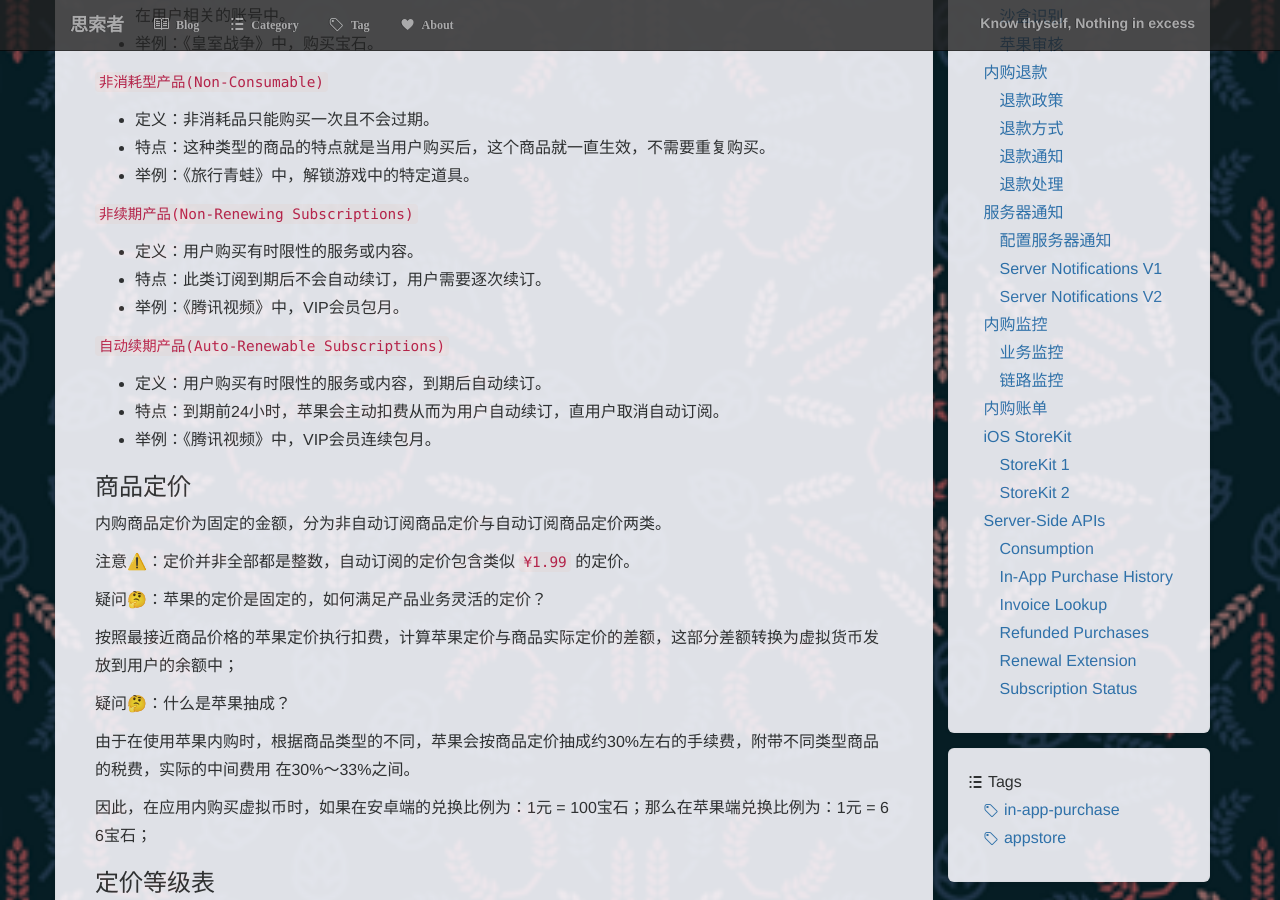
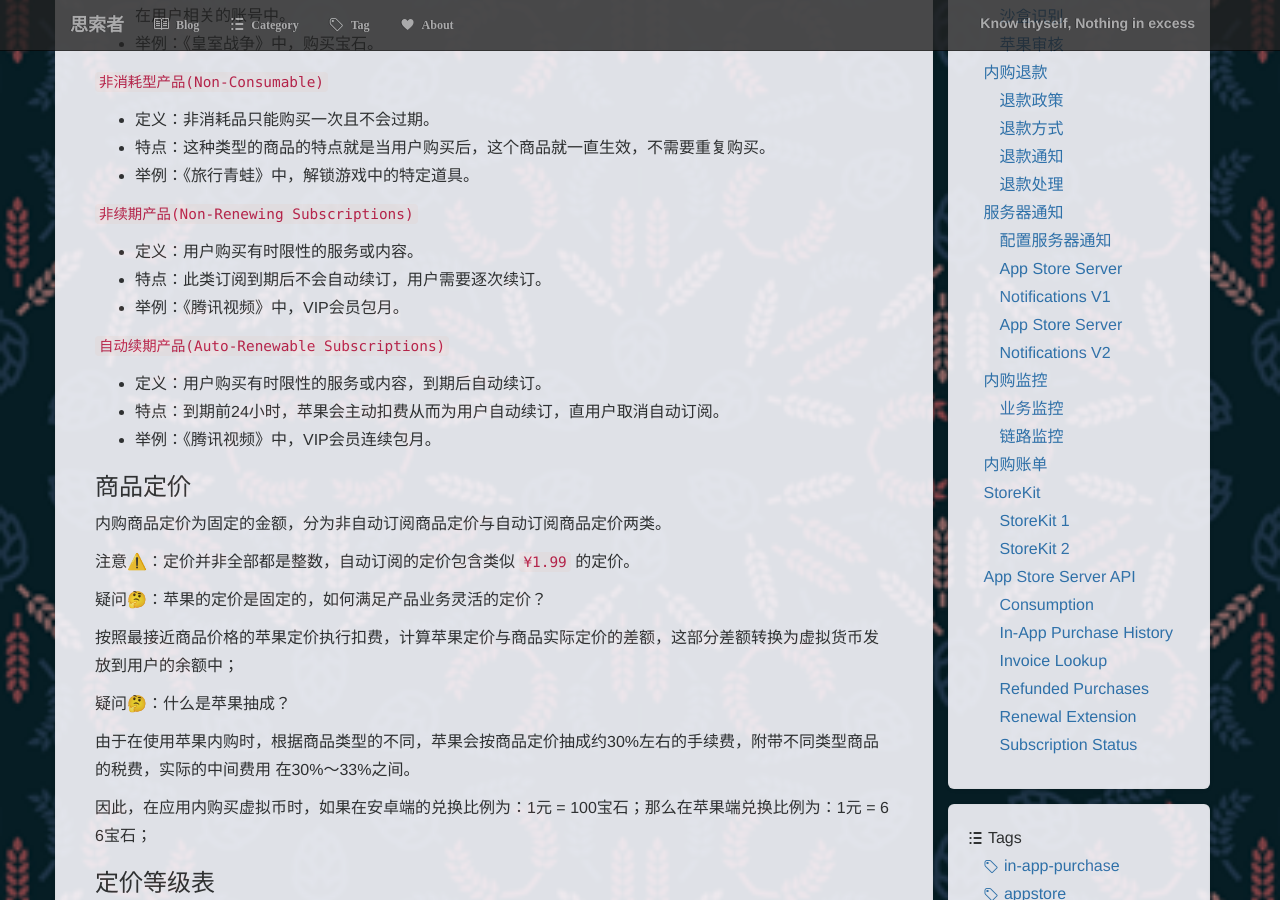
Before and after one commit to liushoukai/liushoukai.github.io, a Jekyll site: the page built from _posts/2020-04-04-appstore-in-app-purchase.md, in a window 1280 px wide and 900 px high, scrolled down 591 px. Built offline with Jekyll 4.4.1, drawn with Linux system fonts in a browser that asks for light colours; comment, search, counter and statistics services are not loaded; some of the changed text lies outside the part shown.

Commit message:
Update posts

````diff
--- a/_posts/2020-04-04-appstore-in-app-purchase.md
+++ b/_posts/2020-04-04-appstore-in-app-purchase.md
@@ -474,7 +474,7 @@
 2. 确定应用服务器提供的URL可用于订阅状态更新。
 3. 在AppStore Connect中为您的应用配置订阅状态URL。请参阅：[https://help.apple.com/app-store-connect/#/dev0067a330b][8]{:target="_blank"}
 
-### Server Notifications V1
+### App Store Server Notifications V1
 
 服务器通知类型
 
@@ -608,7 +608,7 @@
 触发条件：
 当客户针对消耗型 App 内购买项目发起退款请求时，App Store 会通过 App Store 服务器通知 V2 端点向你的服务器发送退款 CONSUMPTION_REQUEST notificationType 请求。如果客户同意，则通过调用此 API 并将 App Store 中的 ConsumptionRequest 消费数据发送到 App Store 进行响应。如果没有，请不要回复通知 CONSUMPTION_REQUEST 。
 
-### Server Notifications V2
+### App Store Server Notifications V2
 
 > Apple is adding both new events and a new field called substate.  The combination of a single server notification and its substate is now supposed to have a 1:1 mapping to an actual customer lifecycle event.
 
@@ -678,7 +678,7 @@
 ]
 ```
 
-## iOS StoreKit
+## StoreKit
 
 ### StoreKit 1
 
@@ -736,7 +736,7 @@
 
 而现在，苹果打通了 applicationUsername 和 appAccountToken，当用 Original StoreKit 创建订单时，applicationUsername 字段赋值使用 UUID 格式内容时，则可以在服务端通知或者解析收据(Receipt) 时，可以获取这个 UUID 值，也就意味着通过收据的信息就能够关联订单。
 
-## Server-Side APIs
+## App Store Server API
 
 苹果宣布了一系列新的服务器端API，以下是完整的清单:
 
````
